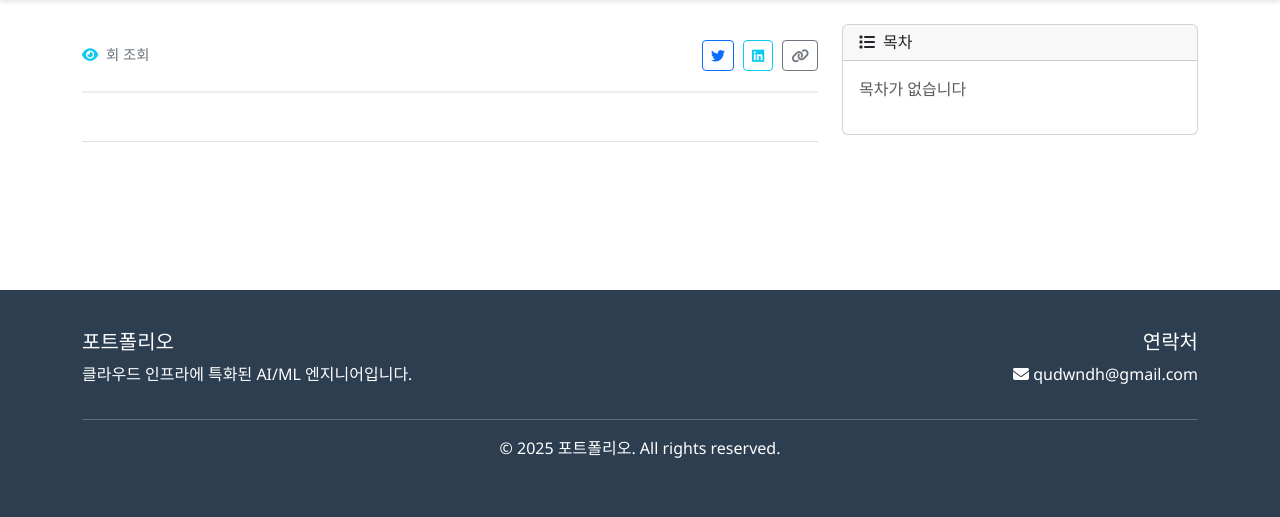
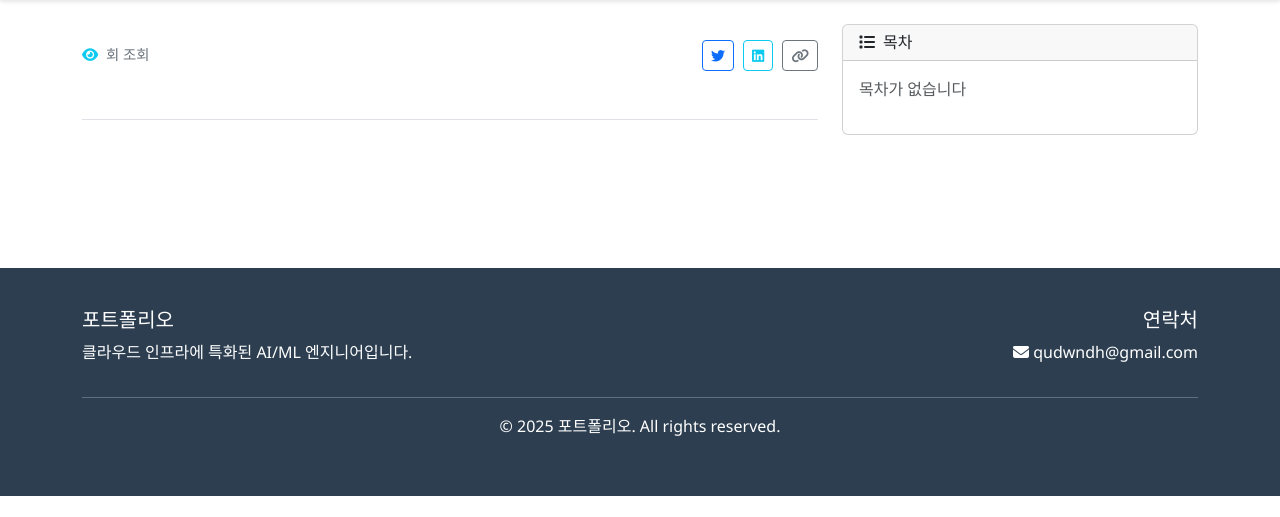
Before and after one commit to byungju-oh/podo, a Flask app: template was/templates/learning/post_detail.html in a window 1280 px wide. Shown: the part 90-607 px from the top of the page. Run offline with Flask 3, Linux system fonts and the light colour scheme; the template is opened without the code that fills it, so the values that code supplies are empty; some libraries are stand-ins or nearby versions.

Commit message:
헤더통일

```diff
--- a/was/templates/learning/post_detail.html
+++ b/was/templates/learning/post_detail.html
@@ -239,7 +239,8 @@
 
 {% block scripts %}
 <style>
-.post-header {
+/* 또는 더 안전한 방법 */
+.post-detail .post-header {
     padding-bottom: 20px;
     border-bottom: 2px solid #eee;
 }
```
